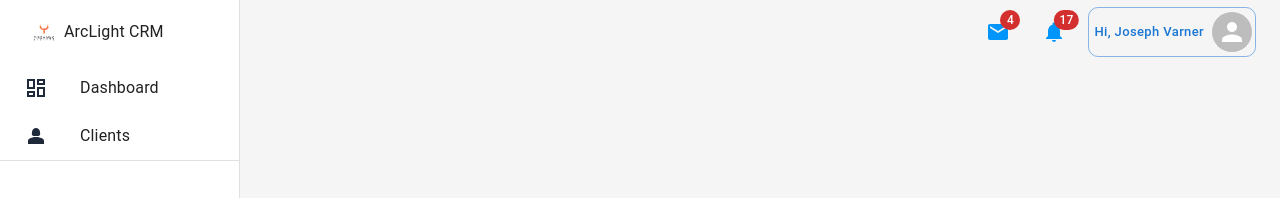
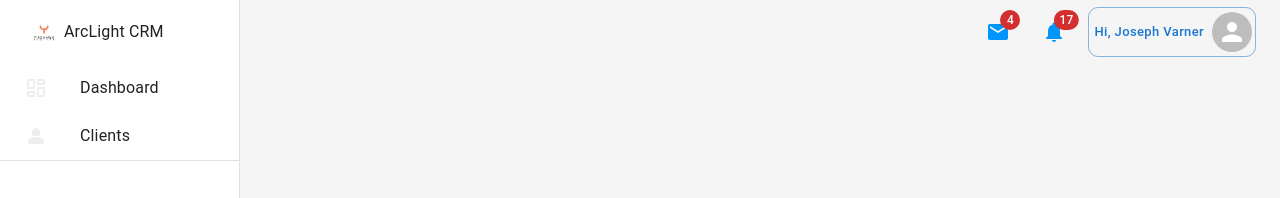
Before and after one commit to joester030376/ArcLightCRM, a React (Create React App) app: page / in a window 1280 px wide. Shown: the top 198 px of the page. Built offline with nearby package versions, Linux system fonts and the light colour scheme.

Commit message:
Changed color for sidebar bg

```diff
--- a/src/configs/colorConfigs.ts
+++ b/src/configs/colorConfigs.ts
@@ -3,7 +3,7 @@ import { colors } from '@mui/material';
 const colorConfigs = {
     sidebar: {
         bg: "#233044",
-        color: "#1e293a",
+        color: "#eeeeee",
         hoverBg: "#1e293a",
         activeBg: "#1e253a"
     },
```
